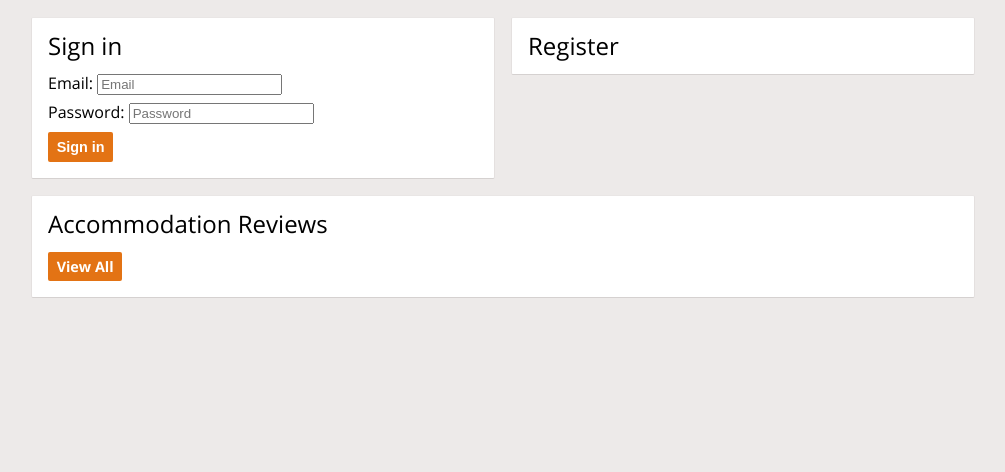
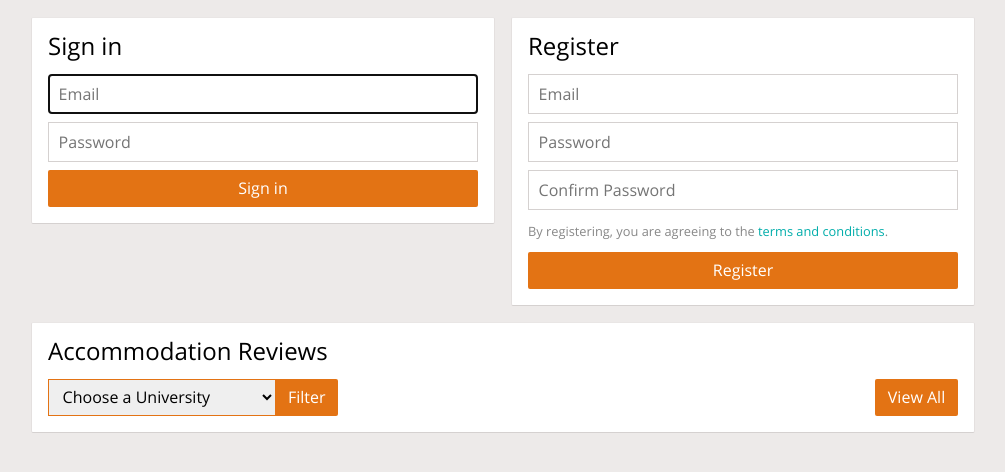
Before and after one commit to dragosthealex/roomies, a PHP site: page / in a window 1280 px wide. Shown: the part 57-529 px from the top of the page, without its empty margins (137-1142 px from the left). Run offline with PHP 8.4, Linux system fonts and the light colour scheme.

Commit message:
Updated input appearances. Added register and review-filter forms.

```diff
--- a/public_html/templates/index.html
+++ b/public_html/templates/index.html
@@ -6,7 +6,7 @@
 	<title>Welcome to Roomies</title>
 	<link rel="stylesheet" type="text/css" href="style.css">
 </head>
-<body class="body">
+<body class="body" onload="signin.email.focus()">
 	<!-- Top bar -->
 	<div class="header">
 		<a href="index.html" class="logo-link">
@@ -21,22 +21,27 @@
 				<!-- Sign in -->
 				<div class="box column-2">
 					<div class="box-padding">
-						<h2 class="h2">Sign in</h2>
-						<form method="POST">
-							<label for="email" class="label">Email:
-								<input type="email" name="signinEmail" placeholder="Email" id="email" class="text-input">
-							</label>
-							<label for="password" class="label">Password:
-								<input type="password" name="signinPassword" placeholder="Password" id="password" class="text-input">
-							</label>
-							<input type="submit" value="Sign in" class="button input-button">
+						<h2 class="h2" id="sign_in">Sign in</h2>
+						<form method="POST" name="signin" onsubmit="return this.email.value?this.password.value?true:(this.password.focus(),false):(this.email.focus(),false)">
+							<input type="email" name="email" placeholder="Email" class="input text input-block" required>
+							<input type="password" name="password" placeholder="Password" class="input text input-block" required pattern=".{6,25}" title="6 to 25 characters">
+							<input type="submit" value="Sign in" class="button input input-button input-block">
 						</form>
 					</div>
 				</div>
 				<!-- Register -->
 				<div class="box column-2">
 					<div class="box-padding">
-						<h2 class="h2">Register</h2>
+						<h2 class="h2" id="register">Register</h2>
+						<form method="POST" name="register" onsubmit="return this.registerEmail.value?this.registerPassword.value?this.registerPassword.value===this.registerConfirmPassword.value?true:(this.registerConfirmPassword.focus(),false):(this.registerPassword.focus(),false):(this.registerEmail.focus(),false)">
+							<input type="email" name="registerEmail" placeholder="Email" class="input text input-block" required>
+							<input type="password" name="registerPassword" placeholder="Password" class="input text input-block" required pattern=".{6,25}" title="6 to 25 characters">
+							<input type="password" name="registerConfirmPassword" placeholder="Confirm Password" class="input text input-block" required pattern=".{6,25}" title="6 to 25 characters">
+							<p class="small-text">By registering, you are agreeing to the
+								<a href="#" class="link">terms and conditions</a>.
+							</p>
+							<input type="submit" value="Register" class="button input input-button input-block">
+						</form>
 					</div>
 				</div>
 			</div>
@@ -44,7 +49,14 @@
 			<div class="box">
 				<div class="box-padding">
 					<h2 class="h2">Accommodation Reviews</h2>
-					<a href="#" class="button">View All</a>
+					<a href="#" class="button float-right">View All</a>
+					<form method="GET">
+						<select class="input text input-inline select-has-submit" required>
+							<option class="option" value="" selected>Choose a University</option>
+							<option class="option" value="1">University of Manchester</option>
+						</select
+						><input type="submit" value="Filter" class="button input input-button input-inline select-submit">
+					</form>
 				</div>
 			</div>
 		</div>
--- a/public_html/templates/style.css
+++ b/public_html/templates/style.css
@@ -110,24 +110,38 @@
 	font-weight: normal;
 }
 
-.label {
-	display: block;
-	margin: 8px 0;
-}
-
 .button {
 	display: inline-block;
 	border-radius: 2px;
 	background: #e37314;
-	padding: .5em .6em;
+	padding: .5em .8em;
 	text-decoration: none;
+	line-height: 1.3;
 	color: #fff;
-	font-weight: bold;
-	font-size: .9rem;
 }
 
 .button:focus {
 	background: #00adaa;
+}
+
+.input {
+	display: block;
+	font-family: inherit;
+	font-size: 1em;
+}
+
+.text {
+	margin: 8px 0;
+	border: 1px solid #d5d1d0;
+	padding: .5em .6em;
+}
+
+/*.input-text-valid {
+	border-color: #00adaa;
+}*/
+
+.text:focus {
+	border-color: #e37314;
 }
 
 .input-button {
@@ -138,6 +152,67 @@
 .input-button::-moz-focus-inner {
 	border: 0;
 	padding: 0;
+}
+
+.select-has-submit {
+	box-sizing: border-box;
+	border-color: #e37314;
+	border-right: 0;
+	padding: 0 .6em;
+	height: 2.3em;
+	vertical-align: top;
+}
+
+.select-submit {
+	box-sizing: border-box;
+	border-radius: 0 2px 2px 0;
+	height: 2.3em;
+}
+
+.option {
+	line-height: 1;
+	font-size: .8em;
+}
+
+.option[value=""] {
+	color: #888;
+}
+
+.input-block {
+	box-sizing: border-box;
+	width: 100%;
+}
+
+.input-inline {
+	display: inline-block;
+	margin: 0;
+}
+
+.float-right {
+	float: right;
+}
+
+.float-right > * {
+	margin: 0;
+}
+
+.small-text {
+	line-height: 1.3;
+	color: #888;
+	font-size: .8em;
+}
+
+.link {
+	text-decoration: none;
+	color: #00adaa;
+}
+
+.link:hover {
+	text-decoration: underline;
+}
+
+.link:focus {
+	color: #00adaa;
 }
 
 /* Tablet version */
```
